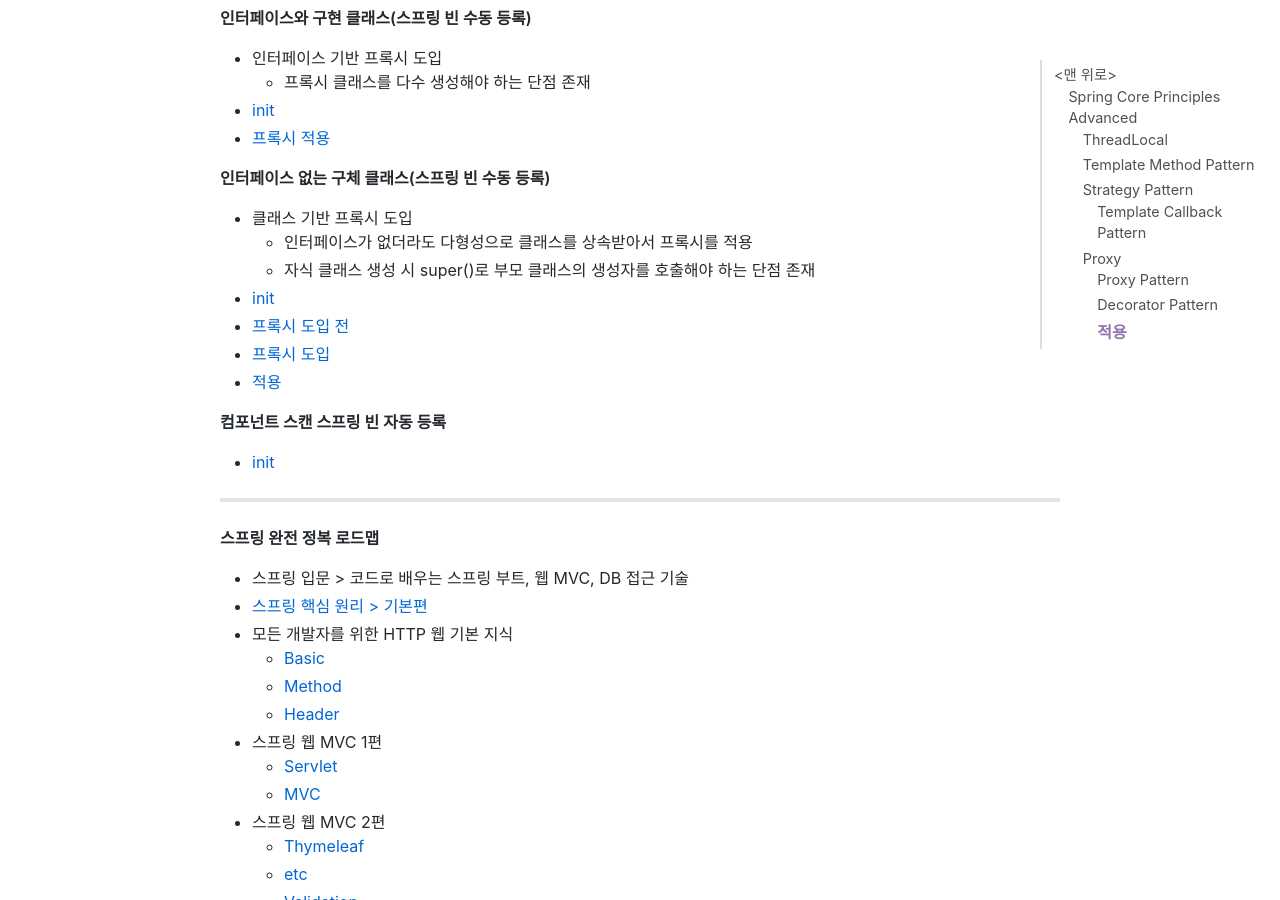
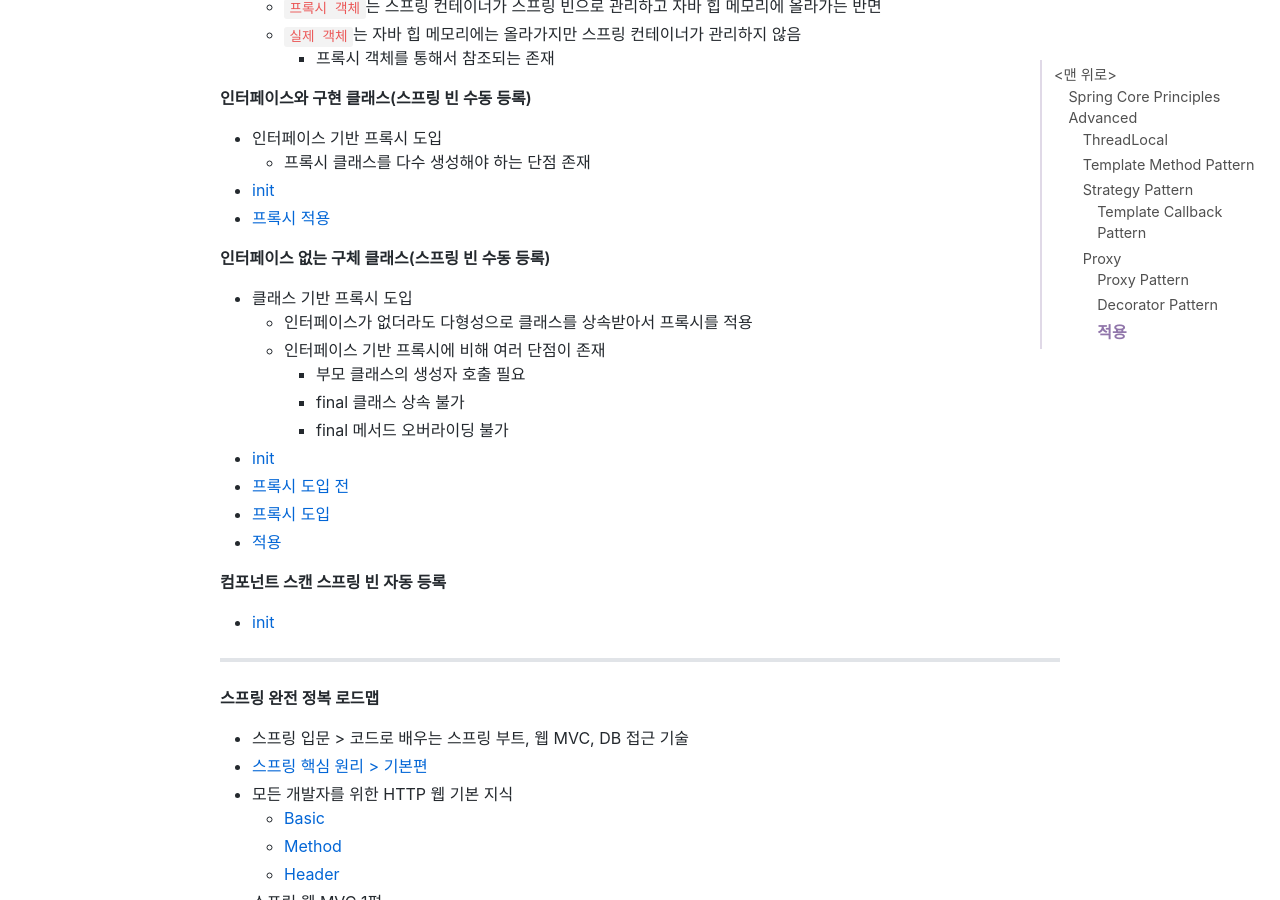
Before and after one commit to jihunparkme/jihunparkme.github.io, a Jekyll site: the page built from _posts/2022-11-20-Spring-Core-Principles-Advanced.md, in a window 1280 px wide and 900 px high, scrolled down 9068 px. Built offline with Jekyll 4.4.1, drawn with Linux system fonts in a browser that asks for light colours; nearby versions of some CDN libraries; comment, search, counter and statistics services are not loaded; some of the changed text lies outside the part shown.

Commit message:
[Proxy] 인터페이스 기반 프록시와 클래스 기반 프록시

```diff
--- a/_posts/2022-11-20-Spring-Core-Principles-Advanced.md
+++ b/_posts/2022-11-20-Spring-Core-Principles-Advanced.md
@@ -169,6 +169,9 @@
 - `부가 기능 추가`
   - 기존 제공 기능에 부가 기능 수행
   - ex. 요청/응답 값 변형, 추가 로그
+- 단점
+  - 대상 클래스만 다를뿐 로직은 유사하고, 대상 클래스 개수만큼 프록시 클래스 생성 필요
+  - `동적 프록시 기술`을 통해 프록시 클래스를 하나만 만들어서 모든 곳에 적용 가능
 
 ### Proxy Pattern
 
@@ -255,7 +258,10 @@
 
 - 클래스 기반 프록시 도입
   - 인터페이스가 없더라도 다형성으로 클래스를 상속받아서 프록시를 적용
-  - 자식 클래스 생성 시 super()로 부모 클래스의 생성자를 호출해야 하는 단점 존재
+  - 인터페이스 기반 프록시에 비해 여러 단점이 존재
+    - 부모 클래스의 생성자 호출 필요
+    - final 클래스 상속 불가
+    - final 메서드 오버라이딩 불가
 - [init](https://github.com/jihunparkme/Inflearn-Spring-Core-Principles-Advanced/commit/f6df360609144e82f90cb6242c05bc375fd7d131)
 - [프록시 도입 전](https://github.com/jihunparkme/Inflearn-Spring-Core-Principles-Advanced/commit/d7f881f63b2666bd49ee5e6932e8908c9d11d6ea)
 - [프록시 도입](https://github.com/jihunparkme/Inflearn-Spring-Core-Principles-Advanced/commit/6945eaea9f2ff1ea1cd4666b1873e8004abb3027)
```
